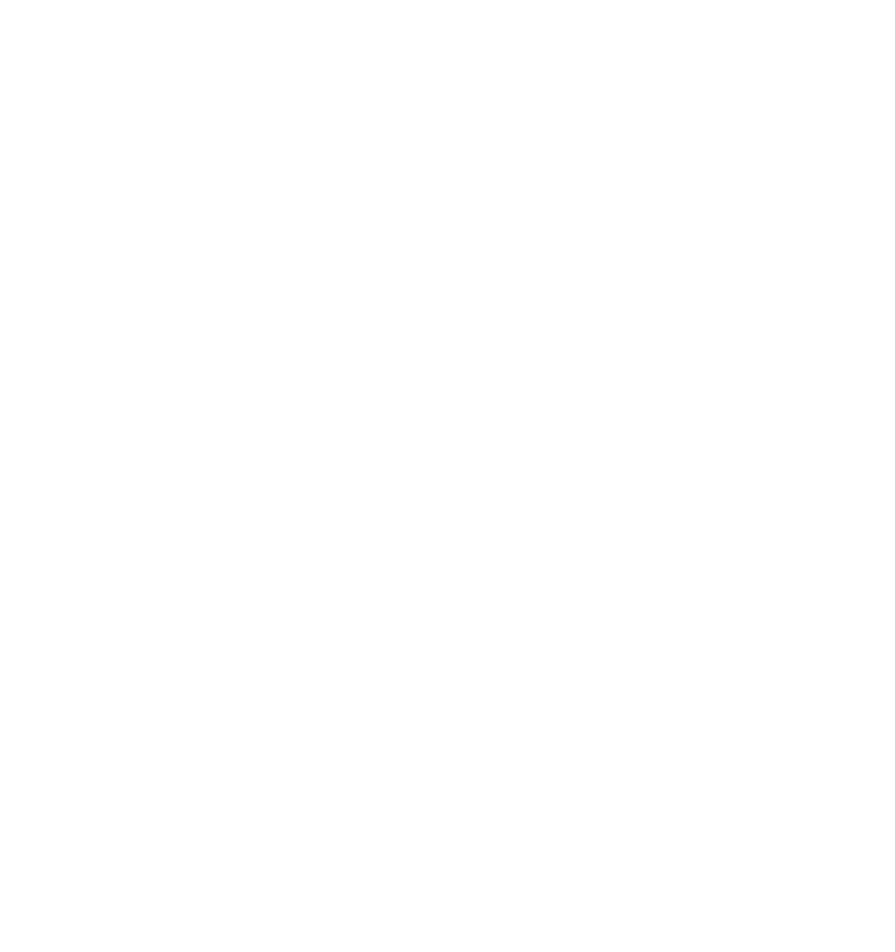
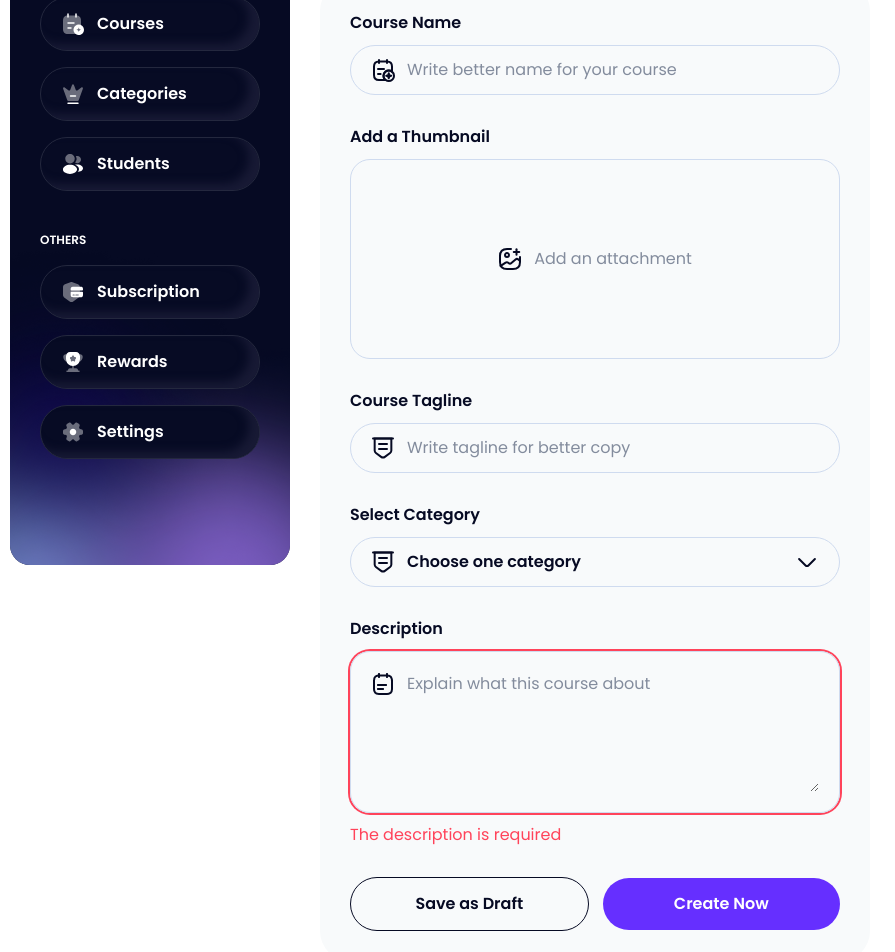
Before and after one commit to AbduhDzaky/ShaynaLMS, a React (Vite) app: page /manager/courses/create in a window 1280 px wide. Before the commit this address had no page. Shown: the part 225-1177 px from the top of the page, without its empty margins (0-895 px from the left). Before the commit the page ends 800 px from the top, so only its background shows below. Built offline with nearby package versions, Linux system fonts and the light colour scheme.

Commit message:
create create course page

```diff
--- a/src/pages/manager/courses/index.jsx
+++ b/src/pages/manager/courses/index.jsx
@@ -1,5 +1,6 @@
 import React from "react";
 import CardCourse from "./card";
+import { Link } from "react-router-dom";
 
 export default function ManageCoursePage() {
   return (
@@ -14,18 +15,18 @@ export default function ManageCoursePage() {
           </p>
         </div>
         <div className="flex items-center gap-3">
-          <a
-            href="#"
+          <Link
+            to="#"
             className="w-fit rounded-full border border-[#060A23] p-[14px_20px] font-semibold text-nowrap"
           >
             Import File
-          </a>
-          <a
-            href="create-new-course.html"
+          </Link>
+          <Link
+            to="/manager/courses/create"
             className="w-fit rounded-full p-[14px_20px] font-semibold text-[#FFFFFF] bg-[#662FFF] text-nowrap"
           >
             New Course
-          </a>
+          </Link>
         </div>
       </header>
       <section
--- /dev/null
+++ b/src/pages/manager/create-course/index.jsx
@@ -0,0 +1,177 @@
+import React from "react";
+
+export default function ManageCreateCoursePage() {
+  return (
+    <>
+      <header className="flex items-center justify-between gap-[30px]">
+        <div>
+          <h1 className="font-extrabold text-[28px] leading-[42px]">
+            New Course
+          </h1>
+          <p className="text-[#838C9D] mt-[1]">Create new future for company</p>
+        </div>
+        <div className="flex items-center gap-3">
+          <a
+            href="#"
+            className="w-fit rounded-full border border-[#060A23] p-[14px_20px] font-semibold text-nowrap"
+          >
+            Import from BWA
+          </a>
+        </div>
+      </header>
+      <form
+        action="manage-course.html"
+        className="flex flex-col w-[550px] rounded-[30px] p-[30px] gap-[30px] bg-[#F8FAFB]"
+      >
+        <div className="flex flex-col gap-[10px]">
+          <label htmlFor="title" className="font-semibold">
+            Course Name
+          </label>
+          <div className="flex items-center w-full rounded-full border border-[#CFDBEF] gap-3 px-5 transition-all duration-300 focus-within:ring-2 focus-within:ring-[#662FFF]">
+            <img
+              src="/assets/images/icons/note-favorite-black.svg"
+              className="w-6 h-6"
+              alt="icon"
+            />
+            <input
+              type="text"
+              name="title"
+              id="title"
+              className="appearance-none outline-none w-full py-3 font-semibold placeholder:font-normal placeholder:text-[#838C9D] !bg-transparent"
+              placeholder="Write better name for your course"
+              required
+            />
+          </div>
+        </div>
+        <div className="relative flex flex-col gap-[10px]">
+          <label htmlFor="thumbnail" className="font-semibold">
+            Add a Thumbnail
+          </label>
+          <div
+            id="thumbnail-preview-container"
+            className="relative flex shrink-0 w-full h-[200px] rounded-[20px] border border-[#CFDBEF] overflow-hidden"
+          >
+            <button
+              type="button"
+              id="trigger-input"
+              className="absolute top-0 left-0 w-full h-full flex justify-center items-center gap-3 z-0"
+              onclick="document.getElementById('thumbnail').click()"
+            >
+              <img
+                src="/assets/images/icons/gallery-add-black.svg"
+                className="w-6 h-6"
+                alt="icon"
+              />
+              <span className="text-[#838C9D]">Add an attachment</span>
+            </button>
+            <img
+              id="thumbnail-preview"
+              src=""
+              className="w-full h-full object-cover hidden"
+              alt="thumbnail"
+            />
+            <button
+              type="button"
+              id="delete-preview"
+              className="absolute right-[10px] bottom-[10px] w-12 h-12 rounded-full z-10 hidden"
+            >
+              <img src="/assets/images/icons/delete.svg" alt="delete" />
+            </button>
+          </div>
+          <input
+            type="file"
+            name="thumbnail"
+            id="thumbnail"
+            accept="image/*"
+            className="absolute bottom-0 left-1/4 -z-10"
+            required
+          />
+        </div>
+        <div className="flex flex-col gap-[10px]">
+          <label htmlFor="tagline" className="font-semibold">
+            Course Tagline
+          </label>
+          <div className="flex items-center w-full rounded-full border border-[#CFDBEF] gap-3 px-5 transition-all duration-300 focus-within:ring-2 focus-within:ring-[#662FFF]">
+            <img
+              src="/assets/images/icons/bill-black.svg"
+              className="w-6 h-6"
+              alt="icon"
+            />
+            <input
+              type="text"
+              name="tagline"
+              id="tagline"
+              className="appearance-none outline-none w-full py-3 font-semibold placeholder:font-normal placeholder:text-[#838C9D] !bg-transparent"
+              placeholder="Write tagline for better copy"
+            />
+          </div>
+        </div>
+        <div className="flex flex-col gap-[10px]">
+          <label htmlFor="category" className="font-semibold">
+            Select Category
+          </label>
+          <div className="flex items-center w-full rounded-full border border-[#CFDBEF] gap-3 px-5 transition-all duration-300 focus-within:ring-2 focus-within:ring-[#662FFF]">
+            <img
+              src="/assets/images/icons/bill-black.svg"
+              className="w-6 h-6"
+              alt="icon"
+            />
+            <select
+              name="category"
+              id="category"
+              className="appearance-none outline-none w-full py-3 px-2 -mx-2 font-semibold placeholder:font-normal placeholder:text-[#838C9D] !bg-transparent"
+            >
+              <option value="" hidden>
+                Choose one category
+              </option>
+              <option value="">test</option>
+              <option value="">test</option>
+              <option value="">test</option>
+            </select>
+            <img
+              src="/assets/images/icons/arrow-down.svg"
+              className="w-6 h-6"
+              alt="icon"
+            />
+          </div>
+        </div>
+        <div className="flex flex-col gap-[10px]">
+          <label htmlFor="desc" className="font-semibold">
+            Description
+          </label>
+          <div className="flex w-full rounded-[20px] border border-[#CFDBEF] gap-3 p-5  transition-all duration-300 focus-within:ring-2 focus-within:ring-[#662FFF] ring-2 ring-[#FF435A]">
+            <img
+              src="/assets/images/icons/note-black.png"
+              className="w-6 h-6"
+              alt="icon"
+            />
+            <textarea
+              name="desc"
+              id="desc"
+              rows="5"
+              className="appearance-none outline-none w-full font-semibold placeholder:font-normal placeholder:text-[#838C9D] !bg-transparent"
+              placeholder="Explain what this course about"
+            ></textarea>
+          </div>
+          <span className="error-message text-[#FF435A]">
+            The description is required
+          </span>
+        </div>
+        <div className="flex items-center gap-[14px]">
+          <button
+            type="submit"
+            className="w-full rounded-full border border-[#060A23] p-[14px_20px] font-semibold text-nowrap"
+          >
+            Save as Draft
+          </button>
+          <button
+            type="submit"
+            className="w-full rounded-full p-[14px_20px] font-semibold text-[#FFFFFF] bg-[#662FFF] text-nowrap"
+          >
+            Create Now
+          </button>
+        </div>
+      </form>
+    </>
+  );
+}
--- a/src/router/index.jsx
+++ b/src/router/index.jsx
@@ -5,6 +5,7 @@ import SignUpPage from "../pages/Signup";
 import SuccessCheckoutPage from "../pages/SuccessCheckout";
 import LayoutDashoard from "../components/layout";
 import ManageCoursePage from "../pages/manager/courses";
+import ManageCreateCoursePage from "../pages/manager/create-course";
 
 const router = createBrowserRouter([
   {
@@ -35,6 +36,10 @@ const router = createBrowserRouter([
         path: "/manager/courses",
         element: <ManageCoursePage />,
       },
+      {
+        path: "/manager/courses/create",
+        element: <ManageCreateCoursePage />,
+      },
     ],
   },
 ]);
```
